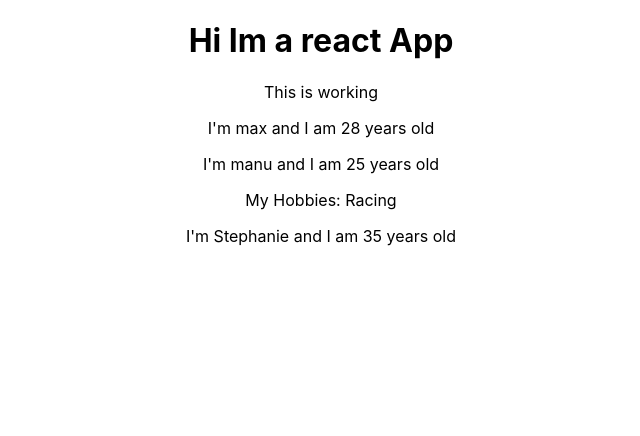
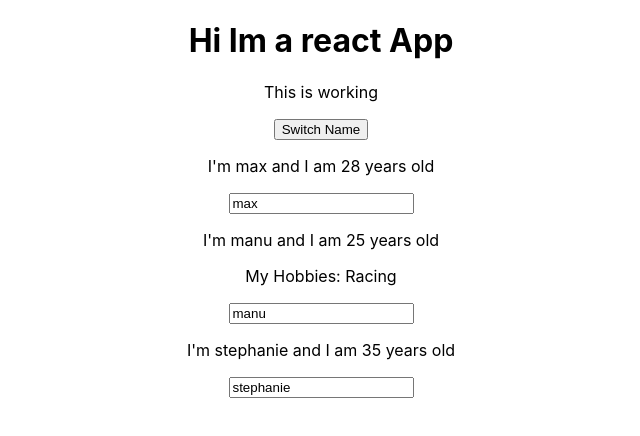
Before and after one commit to vernonsyncere/coursework, a React (Create React App) app: page / in a window 1280 px wide. Shown: the top 436 px of the page, without its empty margins (319-959 px from the left). Built offline with nearby package versions, Linux system fonts and the light colour scheme.

Commit message:
creating handlers and using the bind method

```diff
--- a/src/App.js
+++ b/src/App.js
@@ -3,14 +3,56 @@
 import Person from './Person/Person'
 
 class App extends Component {
+  state = {
+    persons: [
+      { name: 'max', age: 28 },
+      { name: 'manu', age: 25 },
+      { name: 'stephanie', age: 35 }
+    ],
+    otherState : 'other value'
+  }
+
+  switchNameHandler = (newName) => {
+  //  console.log("was clicked")
+    this.setState( {
+      persons: [
+      { name: newName, age: 42 },
+      { name: 'manu', age: 25 },
+      { name: 'stephanie', age: 27 }
+      ]
+    } )
+  }
+  nameChangedHandler = (event) => {
+    this.setState( {
+      persons: [
+      { name: event.target.value, age: 42 },
+      { name: 'manu', age: 25 },
+      { name: 'stephanie', age: 27 }
+      ]
+    } )
+  }
+
+
   render() {
     return (
       <div className="App">
         <h1> Hi Im a react App</h1>
         <p>This is working</p>
-        <Person name="max" age="28"/>
-        <Person name="manu" age="25">My Hobbies: Racing</Person>
-        <Person name="Stephanie" age="35"/>
+        <button onClick={() => this.switchNameHandler('Max!!')}>Switch Name</button>
+        <Person
+        name={this.state.persons[0].name}
+        age={this.state.persons[0].age}
+        changed={this.nameChangedHandler}
+        />
+        <Person
+        name={this.state.persons[1].name}
+        age={this.state.persons[1].age}
+        click={this.switchNameHandler.bind(this, 'Maxamilian!')}>My Hobbies: Racing
+        </Person>
+        <Person
+        name={this.state.persons[2].name}
+        age={this.state.persons[2].age}
+        />
       </div>
     );
   }
--- a/src/Person/Person.js
+++ b/src/Person/Person.js
@@ -3,8 +3,9 @@
 const Person = (props) => {
     return (
         <div>
-            <p>I'm {props.name} and I am {props.age} years old</p>
+            <p onClick={props.click}>I'm {props.name} and I am {props.age} years old</p>
             <p>{props.children}</p>
+            <input type="text" onChange={props.changed} value={props.name} />
         </div>
     )
 }
```
